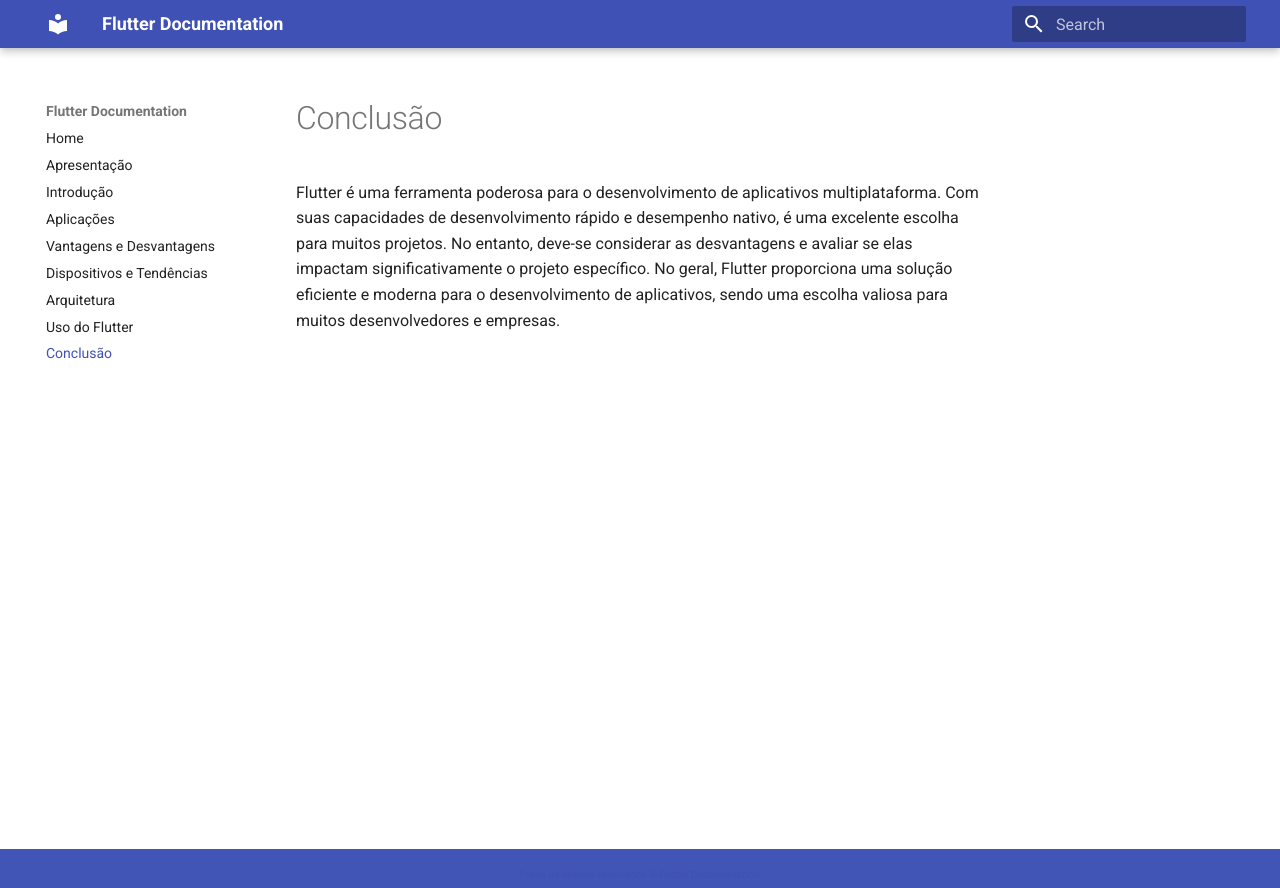
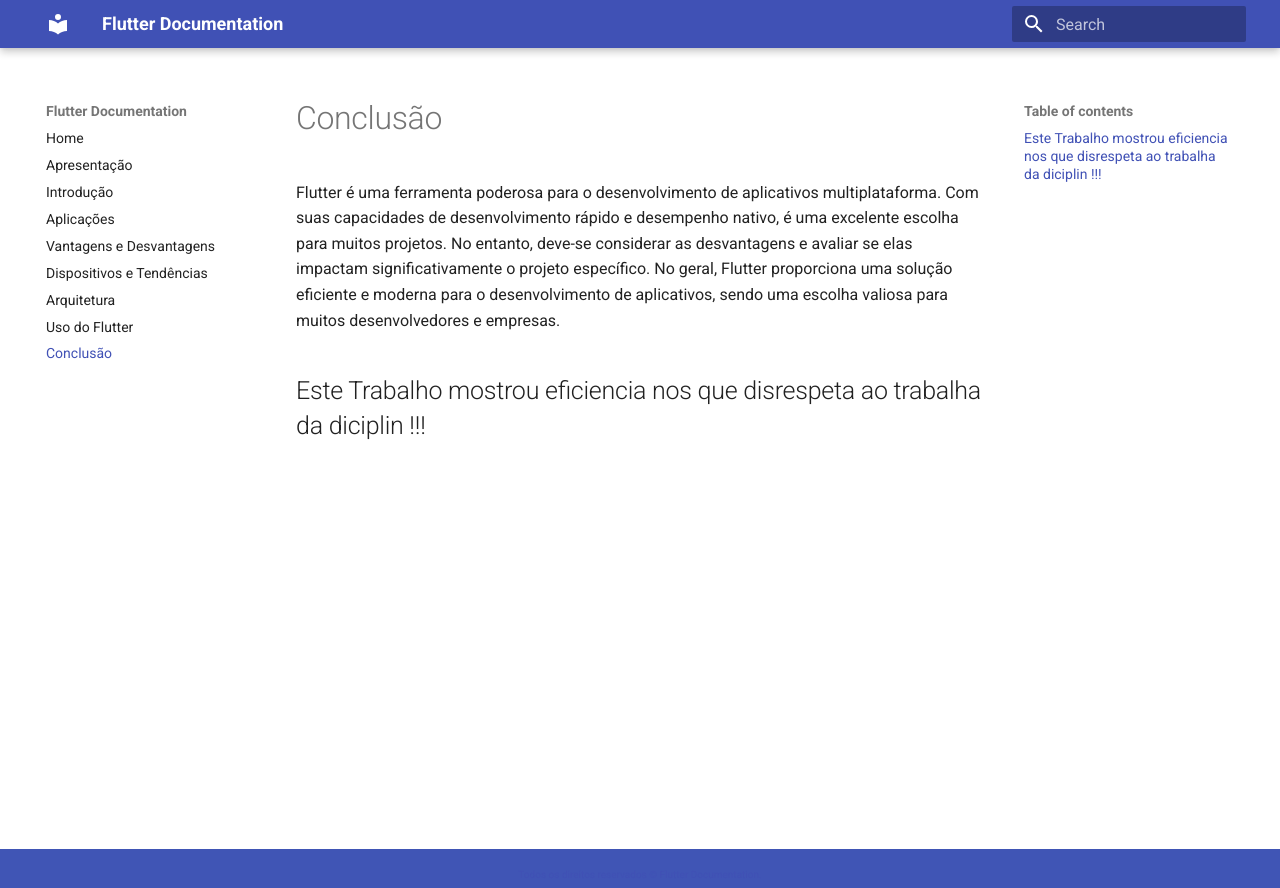
Before and after one commit to atacus/flutter-docs, an MkDocs documentation site: the page built from docs/conclusao.md, in a window 1280 px wide. Shown: the top 888 px of the page. Built offline with MkDocs 1.6.1 and Material for MkDocs 9.7.7, drawn with Linux system fonts in a browser that asks for light colours.

Commit message:
Update conclusao.md

```diff
--- a/docs/conclusao.md
+++ b/docs/conclusao.md
@@ -1,3 +1,6 @@
 # Conclusão
 
 Flutter é uma ferramenta poderosa para o desenvolvimento de aplicativos multiplataforma. Com suas capacidades de desenvolvimento rápido e desempenho nativo, é uma excelente escolha para muitos projetos. No entanto, deve-se considerar as desvantagens e avaliar se elas impactam significativamente o projeto específico. No geral, Flutter proporciona uma solução eficiente e moderna para o desenvolvimento de aplicativos, sendo uma escolha valiosa para muitos desenvolvedores e empresas.
+
+
+## Este Trabalho mostrou eficiencia nos que disrespeta ao trabalha da diciplin !!!
```
